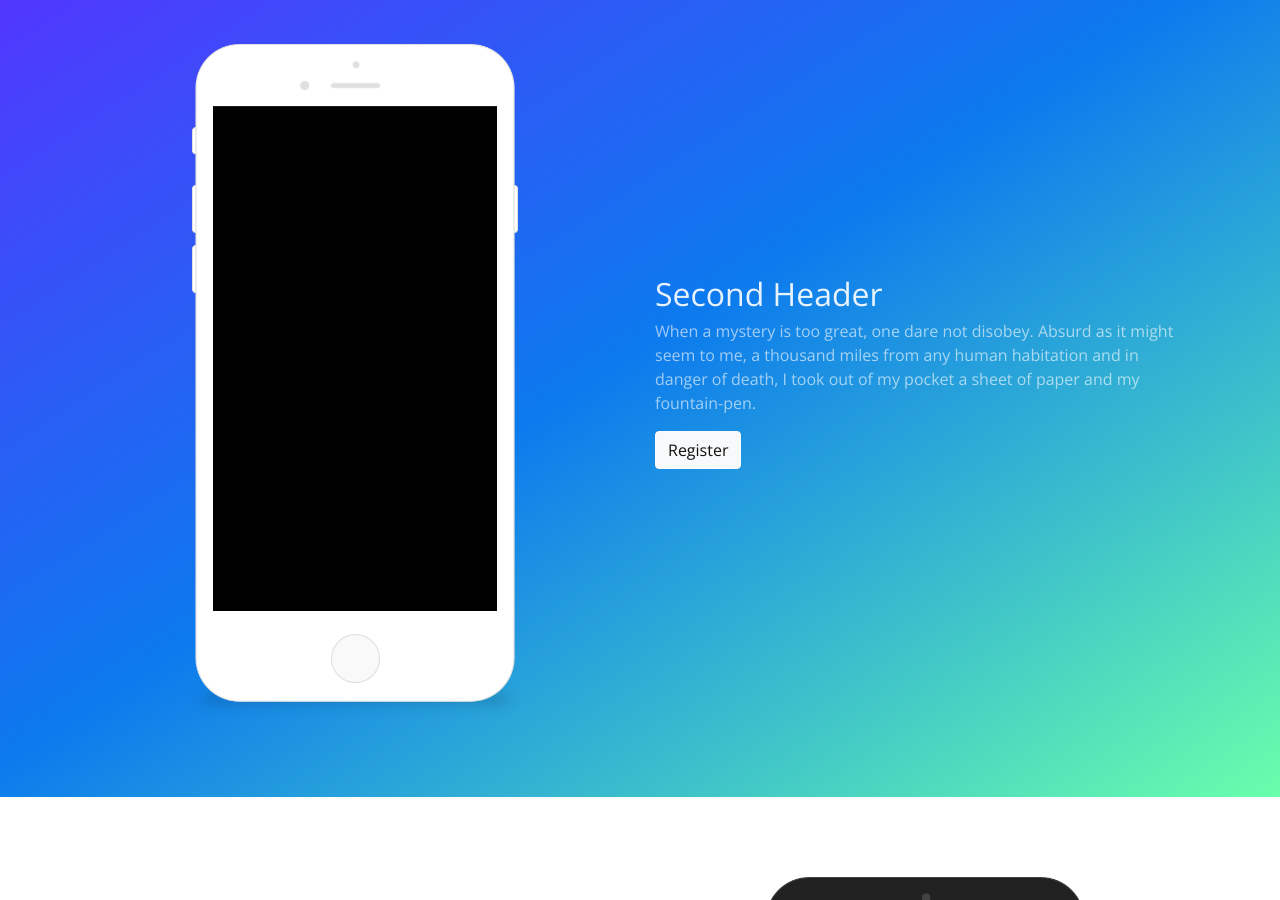
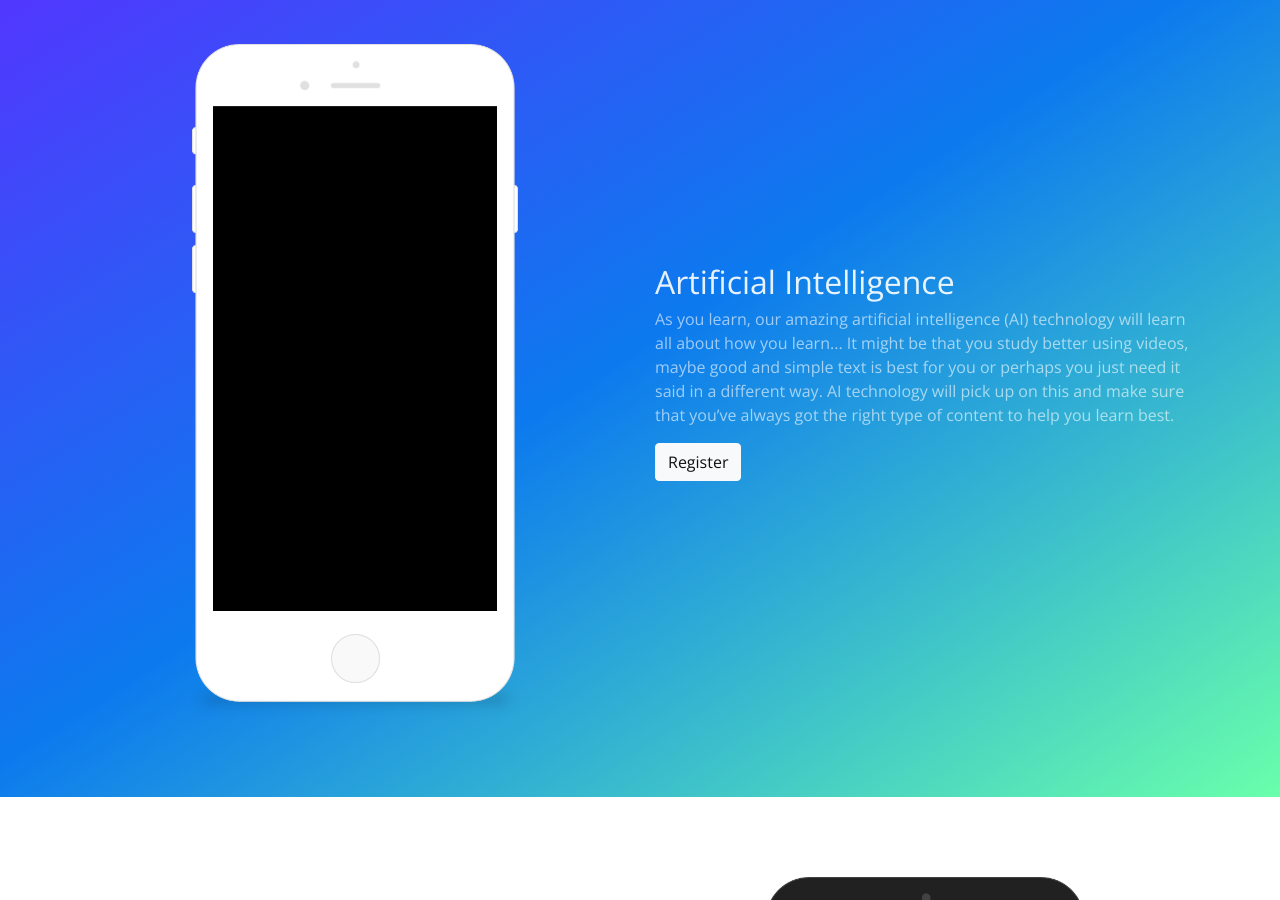
Before and after one commit to story-ai/story-ai.github.io, a Jekyll site: the page built from index.md, in a window 1280 px wide and 900 px high, scrolled down 1903 px. Built offline with Jekyll 4.4.1, drawn with Linux system fonts in a browser that asks for light colours.

Commit message:
Updated 'index.md' via CloudCannon

```diff
--- a/index.md
+++ b/index.md
@@ -72,14 +72,16 @@ parts:
   - type: section
     content:
       id: second
-      header: Second Header
+      header: Artificial Intelligence
       filled: true
       text:
         - >-
-          When a mystery is too great, one dare not disobey. Absurd as it might
-          seem to me, a thousand miles from any human habitation and in danger
-          of death, I took out of my pocket a sheet of paper and my
-          fountain-pen.
+          As you learn, our amazing artificial intelligence (AI) technology will
+          learn all about how you learn... It might be that you study better
+          using videos, maybe good and simple text is best for you or perhaps
+          you just need it said in a different way. AI technology will pick up
+          on this and make sure that you’ve always got the right type of content
+          to help you learn best.
       image:
         alignment: left
         url: /img/device-portrait-light.png
```
